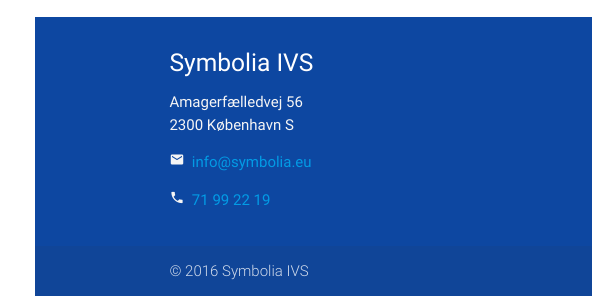
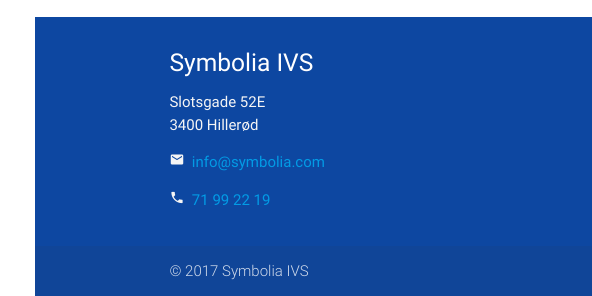
Before and after one commit to leifcr/symbolia_dk_landing, a plain HTML site: page index.html in a window 1280 px wide. Shown: the part 2306-2602 px from the top of the page, 157-749 px from the left. Drawn offline with nearby package versions, Linux system fonts and the light colour scheme; a script that the page names is missing.

Commit message:
Correct address

```diff
--- a/index.html
+++ b/index.html
@@ -220,10 +220,10 @@
           <div class="row">
             <div class="col s12 m6">
               <h5 id="contact" class="white-text">Symbolia IVS</h5>
-              <p class="grey-text text-lighten-4">Amagerfælledvej 56<br>
-                2300 København S
+              <p class="grey-text text-lighten-4">Slotsgade 52E<br>
+                3400 Hillerød
               </p>
-              <p class="grey-text text-lighten-4"><i class="tiny material-icons">email</i>&nbsp;&nbsp;<a href="mailto:info@symbolia.eu">info@symbolia.eu</a></p>
+              <p class="grey-text text-lighten-4"><i class="tiny material-icons">email</i>&nbsp;&nbsp;<a href="mailto:info@symbolia.com">info@symbolia.com</a></p>
               <p class="grey-text text-lighten-4"><i class="tiny material-icons">phone</i>&nbsp;&nbsp;<a href="tel:+4571992219">71 99 22 19</a></p>
             </div>
             <div class="col s12 m6 hide-on-med-and-up">
@@ -239,7 +239,7 @@
         </div>
         <div class="footer-copyright">
           <div class="container">
-          © 2016 Symbolia IVS
+          © 2017 Symbolia IVS
           </div>
         </div>
       </footer>
```
